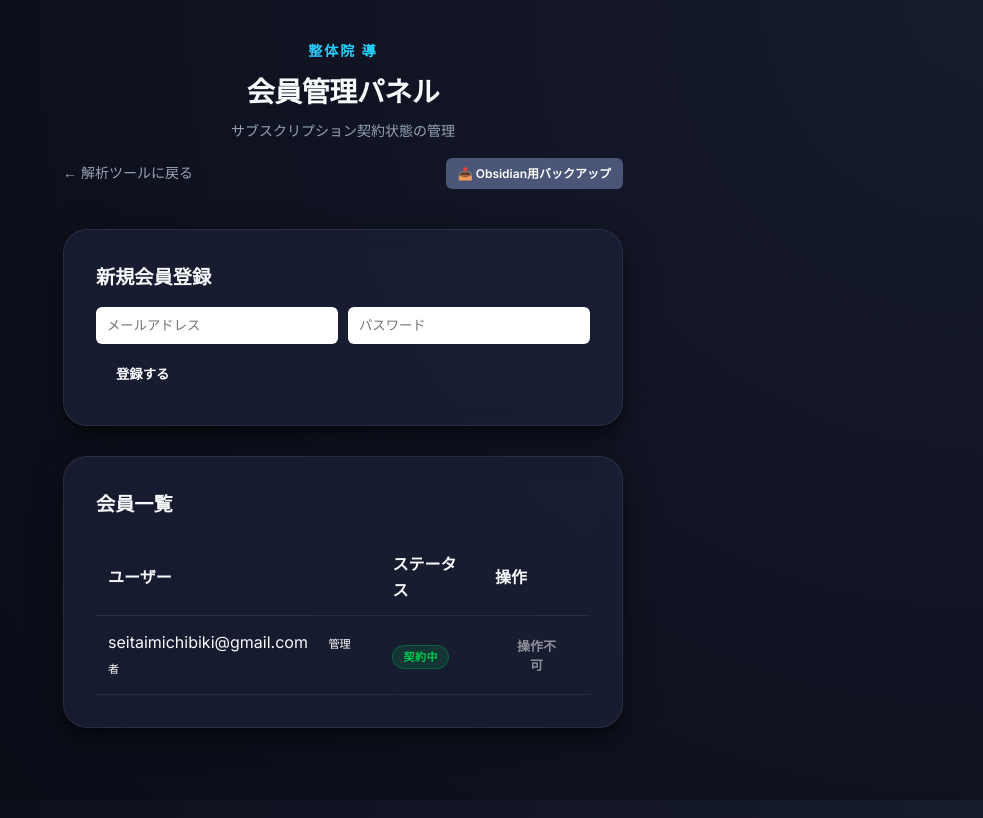
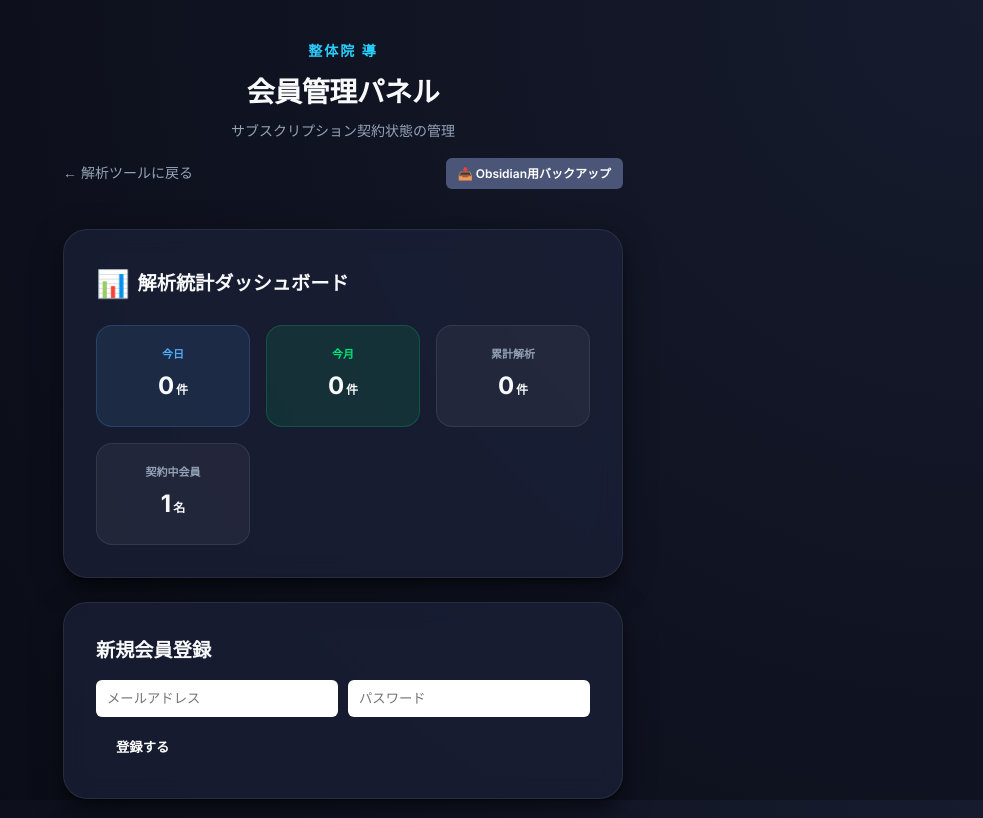
Before and after one commit to seitaimichibiki-cpu/posture-analyzer, a Flask app: page /admin in a window 1280 px wide. Shown: the top 818 px of the page, without its empty margins (297-1280 px from the left). Run offline with Flask 3, Linux system fonts and the light colour scheme; a user stored in the database is signed in; data comes from the database, SQL or seed files in the repository; data that the repository does not hold is empty.

Commit message:
Implement Admin Dashboard with real-time analysis statistics

```diff
--- a/app.py
+++ b/app.py
@@ -61,6 +61,12 @@ class User(UserMixin, db.Model):
     # パスワードリセット用
     reset_token = db.Column(db.String(100), unique=True, nullable=True)
     reset_token_expiration = db.Column(db.DateTime, nullable=True)
+
+class AnalysisLog(db.Model):
+    id = db.Column(db.Integer, primary_key=True)
+    user_id = db.Column(db.Integer, db.ForeignKey('user.id'), nullable=True)
+    view_type = db.Column(db.String(20), nullable=False) # 'front', 'side', 'compare'
+    created_at = db.Column(db.DateTime, default=datetime.utcnow)
 
 @login_manager.user_loader
 def load_user(user_id):
@@ -162,8 +168,21 @@ def download_image(filename):
 def admin():
     if not current_user.is_admin:
         return redirect(url_for('index'))
+
+    # 統計データの取得
+    now = datetime.utcnow()
+    today_start = datetime(now.year, now.month, now.day)
+    month_start = datetime(now.year, now.month, 1)
+
+    stats = {
+        'today': AnalysisLog.query.filter(AnalysisLog.created_at >= today_start).count(),
+        'month': AnalysisLog.query.filter(AnalysisLog.created_at >= month_start).count(),
+        'total': AnalysisLog.query.count(),
+        'active_users': User.query.filter_by(is_active_member=True).count()
+    }
+
     users = User.query.all()
-    return render_template('admin.html', users=users)
+    return render_template('admin.html', users=users, stats=stats)
 
 @app.route('/admin/toggle/<int:user_id>', methods=['POST'])
 @login_required
@@ -296,6 +315,11 @@ def analyze():
         success = get_analyzer().analyze(input_path, output_path, view_type=view_type)
 
         if success:
+            # ログ記録
+            log = AnalysisLog(user_id=current_user.id if current_user.is_authenticated else None, view_type=view_type)
+            db.session.add(log)
+            db.session.commit()
+
             return jsonify({
                 'success': True,
                 'report_url': url_for('static', filename=f'uploads/report_{filename}')
@@ -329,6 +353,11 @@ def compare():
     try:
         success = get_analyzer().analyze_comparison(path_b, path_a, output_path, view_type=view_type)
         if success:
+            # ログ記録
+            log = AnalysisLog(user_id=current_user.id if current_user.is_authenticated else None, view_type='compare')
+            db.session.add(log)
+            db.session.commit()
+
             return jsonify({
                 'success': True,
                 'report_url': url_for('static', filename=f'uploads/report_comp_{uid}.jpg')
--- a/templates/admin.html
+++ b/templates/admin.html
@@ -69,6 +69,30 @@
                 <a href="/admin/backup" class="btn" style="background: #4a5578; color: white; text-decoration: none; padding: 6px 12px; border-radius: 6px; font-size: 12px; font-weight: 600;">📥 Obsidian用バックアップ</a>
             </div>
         </header>
+
+        <main class="card" style="margin-bottom: 24px;">
+            <h2 style="margin-bottom: 20px; font-size: 1.2em; display: flex; align-items: center; gap: 8px;">
+                <span style="font-size: 1.4em;">📊</span> 解析統計ダッシュボード
+            </h2>
+            <div style="display: grid; grid-template-columns: repeat(auto-fit, minmax(120px, 1fr)); gap: 16px;">
+                <div style="background: rgba(79, 172, 254, 0.1); border: 1px solid rgba(79, 172, 254, 0.2); padding: 20px; border-radius: 16px; text-align: center;">
+                    <div style="font-size: 11px; color: var(--accent); font-weight: 800; text-transform: uppercase; margin-bottom: 4px;">今日</div>
+                    <div style="font-size: 24px; font-weight: 800;">{{ stats.today }}<span style="font-size: 12px; margin-left: 2px;">件</span></div>
+                </div>
+                <div style="background: rgba(0, 230, 118, 0.1); border: 1px solid rgba(0, 230, 118, 0.2); padding: 20px; border-radius: 16px; text-align: center;">
+                    <div style="font-size: 11px; color: var(--success); font-weight: 800; text-transform: uppercase; margin-bottom: 4px;">今月</div>
+                    <div style="font-size: 24px; font-weight: 800;">{{ stats.month }}<span style="font-size: 12px; margin-left: 2px;">件</span></div>
+                </div>
+                <div style="background: rgba(255, 255, 255, 0.05); border: 1px solid var(--border); padding: 20px; border-radius: 16px; text-align: center;">
+                    <div style="font-size: 11px; color: var(--text-muted); font-weight: 800; text-transform: uppercase; margin-bottom: 4px;">累計解析</div>
+                    <div style="font-size: 24px; font-weight: 800;">{{ stats.total }}<span style="font-size: 12px; margin-left: 2px;">件</span></div>
+                </div>
+                <div style="background: rgba(255, 255, 255, 0.05); border: 1px solid var(--border); padding: 20px; border-radius: 16px; text-align: center;">
+                    <div style="font-size: 11px; color: var(--text-muted); font-weight: 800; text-transform: uppercase; margin-bottom: 4px;">契約中会員</div>
+                    <div style="font-size: 24px; font-weight: 800;">{{ stats.active_users }}<span style="font-size: 12px; margin-left: 2px;">名</span></div>
+                </div>
+            </div>
+        </main>
 
         <main class="card" style="margin-bottom: 30px;">
             <h2 style="margin-bottom: 15px; font-size: 1.2em;">新規会員登録</h2>
```
